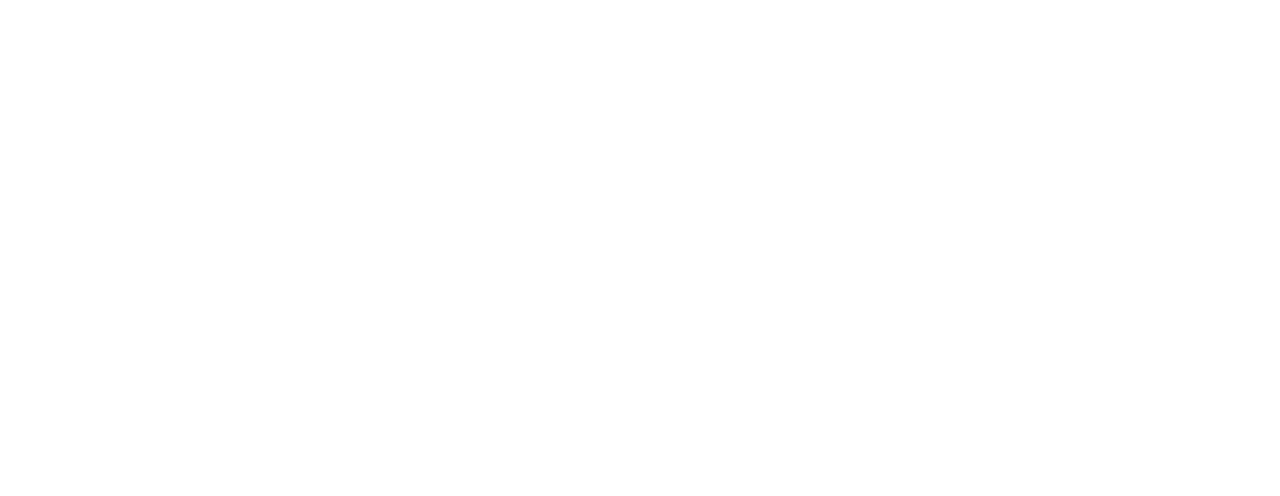
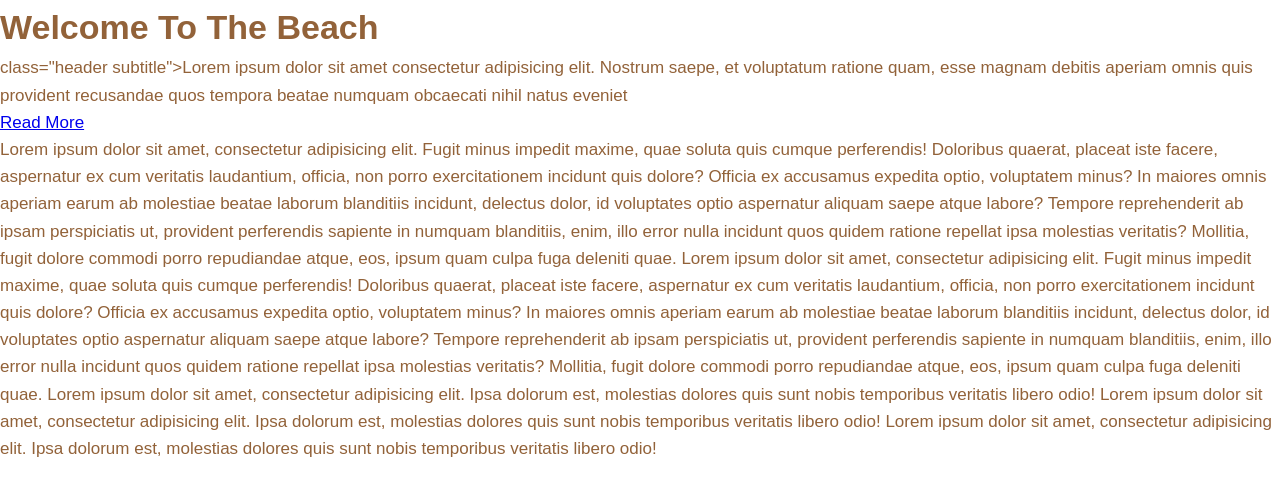
Before and after one commit to MichaelFreshjs/VS-projects, a plain HTML site: page beach/beach.html in a window 1280 px wide. Drawn offline with Linux system fonts and the light colour scheme; files whose address does not match are found by name.

Commit message:
css start

```diff
--- a/beach/beach.html
+++ b/beach/beach.html
@@ -8,8 +8,36 @@
     <link rel="stylesheet" href="~/Рабочий стол/VS projects/beach/src/css/beach.css">
 </head>
 
+<body>
+    <header class="header">
+        <div class="header_all">
+            <h1 class="header title">Welcome To The Beach </h1>
+            <p>class="header subtitle">Lorem ipsum dolor sit amet consectetur adipisicing elit. Nostrum saepe, et voluptatum ratione quam, esse magnam debitis aperiam omnis quis provident recusandae quos tempora beatae numquam obcaecati nihil natus eveniet</p>
+            <a class="btn" href="#th">Read More</a>
+        </div>
+    </header>
 
-<body>
+    <section class="content">
+        <artice class="content__item content__item--first">
+            Lorem ipsum dolor sit amet, consectetur adipisicing elit. Fugit minus impedit maxime, quae soluta quis cumque perferendis! Doloribus quaerat, placeat iste facere, aspernatur ex cum veritatis laudantium, officia, non porro exercitationem incidunt quis dolore? Officia ex accusamus expedita optio, voluptatem minus? In maiores omnis aperiam earum ab molestiae beatae laborum blanditiis incidunt, delectus dolor, id voluptates optio aspernatur aliquam saepe atque labore? Tempore reprehenderit ab ipsam perspiciatis ut, provident perferendis sapiente in numquam blanditiis, enim, illo error nulla incidunt quos quidem ratione repellat ipsa molestias veritatis? Mollitia, fugit dolore commodi porro repudiandae atque, eos, ipsum quam culpa fuga deleniti quae.
+        </artice>
+
+        <artice class="content__item content__item--second">
+            Lorem ipsum dolor sit amet, consectetur adipisicing elit. Fugit minus impedit maxime, quae soluta quis cumque perferendis! Doloribus quaerat, placeat iste facere, aspernatur ex cum veritatis laudantium, officia, non porro exercitationem incidunt quis dolore? Officia ex accusamus expedita optio, voluptatem minus? In maiores omnis aperiam earum ab molestiae beatae laborum blanditiis incidunt, delectus dolor, id voluptates optio aspernatur aliquam saepe atque labore? Tempore reprehenderit ab ipsam perspiciatis ut, provident perferendis sapiente in numquam blanditiis, enim, illo error nulla incidunt quos quidem ratione repellat ipsa molestias veritatis? Mollitia, fugit dolore commodi porro repudiandae atque, eos, ipsum quam culpa fuga deleniti quae.
+        </artice>
+
+        <artice class="content__item content__item--third">
+            Lorem ipsum dolor sit amet, consectetur adipisicing elit. Ipsa dolorum est, molestias dolores quis sunt nobis temporibus veritatis libero odio!
+        </artice>
+
+        <artice class="content__item content__item--forth">
+            Lorem ipsum dolor sit amet, consectetur adipisicing elit. Ipsa dolorum est, molestias dolores quis sunt nobis temporibus veritatis libero odio!
+        </artice>
+
+        <artice class="content__item content__item--fifth">
+            Lorem ipsum dolor sit amet, consectetur adipisicing elit. Ipsa dolorum est, molestias dolores quis sunt nobis temporibus veritatis libero odio!
+        </artice>
+    </section>
 
 </body>
 </html>
--- a/beach/src/css/beach.css
+++ b/beach/src/css/beach.css
@@ -0,0 +1,13 @@
+* {
+    box-sizing: border-box;
+    margin: 0;
+    padding: 0;
+}
+
+body {
+    font-family: Arial, Helvetica, sans-serif;
+    line-height: 1.6;
+    font-size: 17px;
+    color: #926239;
+    background-color: #fff;
+}
```
